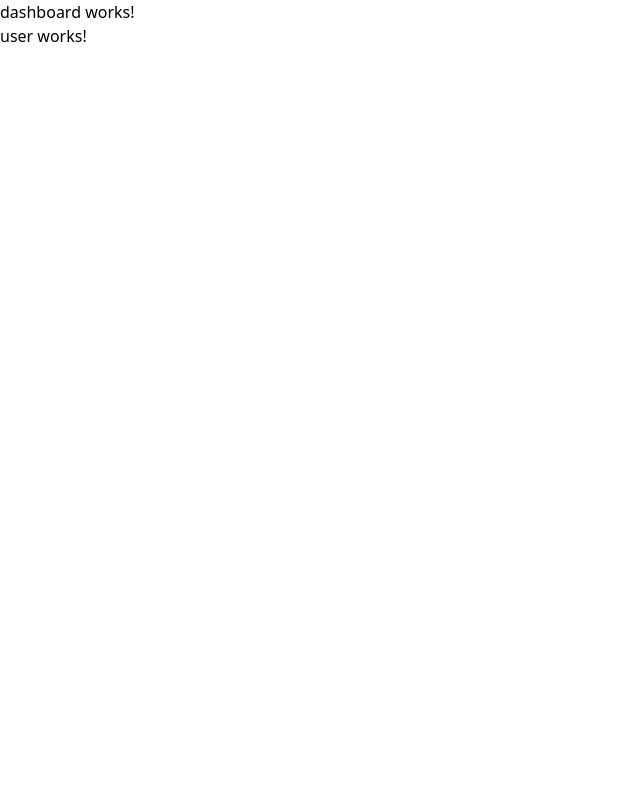
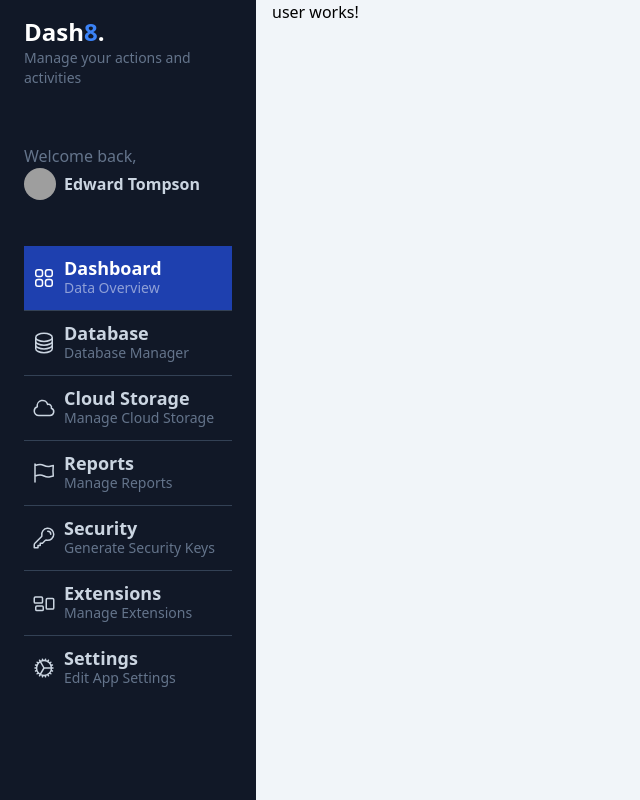
Before and after one commit to CanteSantiago/AppDashboard, an Angular app in the folder my-dashboard/: page /dashboard/user/1 in a window 1280 px wide. Shown: the whole page, without its empty margins (0-640 px from the left). Built offline with nearby package versions, Linux system fonts and the light colour scheme; grey boxes are pictures that could not be loaded.

Commit message:
vid392-Configuracion del dashboard-Tailwind

```diff
--- a/my-dashboard/src/app/dashboard/dashboard.component.html
+++ b/my-dashboard/src/app/dashboard/dashboard.component.html
@@ -1,2 +1,12 @@
-<p>dashboard works!</p>
+
+<div class="flex bg-slate-100 text-black overflow-y-scroll w-screen h-screen antialiased selection:bg-blue-600 selection:text-white">
+    <div class="flex relative w-screen">
+<app-sideMenu></app-sideMenu>
+
+<div class="text-black px-2 mt2 wfull"></div>
+
 <router-outlet></router-outlet>
+
+
+    </div>
+</div>
--- a/my-dashboard/src/app/dashboard/dashboard.component.ts
+++ b/my-dashboard/src/app/dashboard/dashboard.component.ts
@@ -1,9 +1,10 @@
 import { Component } from '@angular/core';
 import { RouterModule } from '@angular/router';
+import { SideMenuComponent } from '../shared/sideMenu/sideMenu.component';
 
 @Component({
   standalone: true,
-  imports: [RouterModule],
+  imports: [RouterModule,SideMenuComponent],
   templateUrl: './dashboard.component.html',
   styles: ``
 })
--- a/my-dashboard/src/app/shared/sideMenu/sideMenu.component.html
+++ b/my-dashboard/src/app/shared/sideMenu/sideMenu.component.html
@@ -1,3 +1,98 @@
-<p>
-  sideMenu works!
-</p>
+<div id="menu" class="bg-gray-900 min-h-screen z-10 text-slate-300 w-64  left-0 h-screen overflow-y-scroll">
+  <div id="logo" class="my-4 px-6">
+   <h1 class="text-lg md:text-2xl font-bold text-white">Dash<span class="text-blue-500">8</span>.</h1>
+   <p class="text-slate-500 text-sm">Manage your actions and activities</p>
+  </div>
+  <div id="profile" class="px-6 py-10">
+   <p class="text-slate-500">Welcome back,</p>
+   <a href="#" class="inline-flex space-x-2 items-center">
+       <span>
+           <img class="rounded-full w-8 h-8" src="https://images.unsplash.com/photo-1542909168-82c3e7fdca5c?ixlib=rb-4.0.3&ixid=MnwxMjA3fDB8MHxwaG90by1wYWdlfHx8fGVufDB8fHx8&auto=format&fit=crop&w=128&q=80" alt="">
+       </span>
+       <span class="text-sm md:text-base font-bold">
+           Edward Tompson
+       </span>
+       </a>
+  </div>
+  <div id="nav" class="w-full px-6">
+   <a href="#" class="w-full px-2 inline-flex space-x-2 items-center border-b border-slate-700 py-3 bg-blue-800 hover:bg-white/5 transition ease-linear duration-150">
+       <div>
+           <svg xmlns="http://www.w3.org/2000/svg" fill="none" viewBox="0 0 24 24" stroke-width="1.5" stroke="currentColor" class="w-6 h-6 text-white">
+               <path stroke-linecap="round" stroke-linejoin="round" d="M3.75 6A2.25 2.25 0 016 3.75h2.25A2.25 2.25 0 0110.5 6v2.25a2.25 2.25 0 01-2.25 2.25H6a2.25 2.25 0 01-2.25-2.25V6zM3.75 15.75A2.25 2.25 0 016 13.5h2.25a2.25 2.25 0 012.25 2.25V18a2.25 2.25 0 01-2.25 2.25H6A2.25 2.25 0 013.75 18v-2.25zM13.5 6a2.25 2.25 0 012.25-2.25H18A2.25 2.25 0 0120.25 6v2.25A2.25 2.25 0 0118 10.5h-2.25a2.25 2.25 0 01-2.25-2.25V6zM13.5 15.75a2.25 2.25 0 012.25-2.25H18a2.25 2.25 0 012.25 2.25V18A2.25 2.25 0 0118 20.25h-2.25A2.25 2.25 0 0113.5 18v-2.25z" />
+             </svg>
+
+       </div>
+       <div class="flex flex-col">
+           <span class="text-lg font-bold leading-5 text-white">Dashboard</span>
+           <span class="text-sm text-white/50 hidden md:block">Data Overview</span>
+       </div>
+   </a>
+   <a href="#" class="w-full px-2 inline-flex space-x-2 items-center border-b border-slate-700 py-3 hover:bg-white/5 transition ease-linear duration-150">
+       <div>
+           <svg xmlns="http://www.w3.org/2000/svg" fill="none" viewBox="0 0 24 24" stroke-width="1.5" stroke="currentColor" class="w-6 h-6">
+               <path stroke-linecap="round" stroke-linejoin="round" d="M20.25 6.375c0 2.278-3.694 4.125-8.25 4.125S3.75 8.653 3.75 6.375m16.5 0c0-2.278-3.694-4.125-8.25-4.125S3.75 4.097 3.75 6.375m16.5 0v11.25c0 2.278-3.694 4.125-8.25 4.125s-8.25-1.847-8.25-4.125V6.375m16.5 0v3.75m-16.5-3.75v3.75m16.5 0v3.75C20.25 16.153 16.556 18 12 18s-8.25-1.847-8.25-4.125v-3.75m16.5 0c0 2.278-3.694 4.125-8.25 4.125s-8.25-1.847-8.25-4.125" />
+             </svg>
+       </div>
+       <div class="flex flex-col">
+           <span class="text-lg text-slate-300 font-bold leading-5">Database</span>
+           <span class="text-sm text-slate-500 hidden md:block">Database Manager</span>
+       </div>
+   </a>
+   <a href="#" class="w-full px-2 inline-flex space-x-2 items-center border-b border-slate-700 py-3 hover:bg-white/5 transition ease-linear duration-150">
+       <div>
+           <svg xmlns="http://www.w3.org/2000/svg" fill="none" viewBox="0 0 24 24" stroke-width="1.5" stroke="currentColor" class="w-6 h-6">
+               <path stroke-linecap="round" stroke-linejoin="round" d="M2.25 15a4.5 4.5 0 004.5 4.5H18a3.75 3.75 0 001.332-7.257 3 3 0 00-3.758-3.848 5.25 5.25 0 00-10.233 2.33A4.502 4.502 0 002.25 15z" />
+             </svg>
+       </div>
+       <div class="flex flex-col">
+           <span class="text-lg text-slate-300 font-bold leading-5">Cloud Storage</span>
+           <span class="text-sm text-slate-500 hidden md:block">Manage Cloud Storage</span>
+       </div>
+   </a>
+   <a href="#" class="w-full px-2 inline-flex space-x-2 items-center border-b border-slate-700 py-3 hover:bg-white/5 transition ease-linear duration-150">
+       <div>
+           <svg xmlns="http://www.w3.org/2000/svg" fill="none" viewBox="0 0 24 24" stroke-width="1.5" stroke="currentColor" class="w-6 h-6">
+               <path stroke-linecap="round" stroke-linejoin="round" d="M3 3v1.5M3 21v-6m0 0l2.77-.693a9 9 0 016.208.682l.108.054a9 9 0 006.086.71l3.114-.732a48.524 48.524 0 01-.005-10.499l-3.11.732a9 9 0 01-6.085-.711l-.108-.054a9 9 0 00-6.208-.682L3 4.5M3 15V4.5" />
+             </svg>
+       </div>
+       <div class="flex flex-col">
+           <span class="text-lg text-slate-300 font-bold leading-5">Reports</span>
+           <span class="text-sm text-slate-500 hidden md:block">Manage Reports</span>
+       </div>
+   </a>
+   <a href="#" class="w-full px-2 inline-flex space-x-2 items-center border-b border-slate-700 py-3 hover:bg-white/5 transition ease-linear duration-150">
+       <div>
+           <svg xmlns="http://www.w3.org/2000/svg" fill="none" viewBox="0 0 24 24" stroke-width="1.5" stroke="currentColor" class="w-6 h-6">
+               <path stroke-linecap="round" stroke-linejoin="round" d="M15.75 5.25a3 3 0 013 3m3 0a6 6 0 01-7.029 5.912c-.563-.097-1.159.026-1.563.43L10.5 17.25H8.25v2.25H6v2.25H2.25v-2.818c0-.597.237-1.17.659-1.591l6.499-6.499c.404-.404.527-1 .43-1.563A6 6 0 1121.75 8.25z" />
+             </svg>
+       </div>
+       <div class="flex flex-col">
+           <span class="text-lg text-slate-300 font-bold leading-5">Security</span>
+           <span class="text-sm text-slate-500 hidden md:block">Generate Security Keys</span>
+       </div>
+   </a>
+   <a href="#" class="w-full px-2 inline-flex space-x-2 items-center border-b border-slate-700 py-3 hover:bg-white/5 transition ease-linear duration-150">
+       <div>
+           <svg xmlns="http://www.w3.org/2000/svg" fill="none" viewBox="0 0 24 24" stroke-width="1.5" stroke="currentColor" class="w-6 h-6">
+               <path stroke-linecap="round" stroke-linejoin="round" d="M2.25 7.125C2.25 6.504 2.754 6 3.375 6h6c.621 0 1.125.504 1.125 1.125v3.75c0 .621-.504 1.125-1.125 1.125h-6a1.125 1.125 0 01-1.125-1.125v-3.75zM14.25 8.625c0-.621.504-1.125 1.125-1.125h5.25c.621 0 1.125.504 1.125 1.125v8.25c0 .621-.504 1.125-1.125 1.125h-5.25a1.125 1.125 0 01-1.125-1.125v-8.25zM3.75 16.125c0-.621.504-1.125 1.125-1.125h5.25c.621 0 1.125.504 1.125 1.125v2.25c0 .621-.504 1.125-1.125 1.125h-5.25a1.125 1.125 0 01-1.125-1.125v-2.25z" />
+             </svg>
+       </div>
+       <div class="flex flex-col">
+           <span class="text-lg text-slate-300 font-bold leading-5">Extensions</span>
+           <span class="text-sm text-slate-500 hidden md:block">Manage Extensions</span>
+       </div>
+   </a>
+   <a href="#" class="w-full px-2 inline-flex space-x-2 items-center py-3 hover:bg-white/5 transition ease-linear duration-150">
+       <div>
+           <svg xmlns="http://www.w3.org/2000/svg" fill="none" viewBox="0 0 24 24" stroke-width="1.5" stroke="currentColor" class="w-6 h-6">
+               <path stroke-linecap="round" stroke-linejoin="round" d="M4.5 12a7.5 7.5 0 0015 0m-15 0a7.5 7.5 0 1115 0m-15 0H3m16.5 0H21m-1.5 0H12m-8.457 3.077l1.41-.513m14.095-5.13l1.41-.513M5.106 17.785l1.15-.964m11.49-9.642l1.149-.964M7.501 19.795l.75-1.3m7.5-12.99l.75-1.3m-6.063 16.658l.26-1.477m2.605-14.772l.26-1.477m0 17.726l-.26-1.477M10.698 4.614l-.26-1.477M16.5 19.794l-.75-1.299M7.5 4.205L12 12m6.894 5.785l-1.149-.964M6.256 7.178l-1.15-.964m15.352 8.864l-1.41-.513M4.954 9.435l-1.41-.514M12.002 12l-3.75 6.495" />
+             </svg>
+       </div>
+       <div class="flex flex-col">
+           <span class="text-lg text-slate-300 font-bold leading-5">Settings</span>
+           <span class="text-sm text-slate-500 hidden md:block">Edit App Settings</span>
+       </div>
+   </a>
+
+  </div>
+</div>
--- a/my-dashboard/src/app/shared/sideMenu/sideMenu.component.ts
+++ b/my-dashboard/src/app/shared/sideMenu/sideMenu.component.ts
@@ -1,15 +1,26 @@
 import { Component, OnInit } from '@angular/core';
+import { routes } from '../../app.routes';
 
 @Component({
   selector: 'app-sideMenu',
+  standalone:true,
   templateUrl: './sideMenu.component.html',
   styleUrls: ['./sideMenu.component.css']
 })
-export class SideMenuComponent implements OnInit {
+export class SideMenuComponent  {
 
-  constructor() { }
+  public menuItems = routes
+    .map((route) => route.children ?? [])
+    .flat()
+    .filter((route) => route && route.path)
+    .filter((route) => !route.path?.includes(':'));
 
-  ngOnInit() {
+  constructor() {
+    // const dashboardRoutes = routes
+    //   .map( route => route.children ?? [] )
+    //   .flat()
+    //   .filter( route => route && route.path )
+    //   .filter( route => !route.path?.includes(':') )
+    // console.log(dashboardRoutes);
   }
-
 }
```
